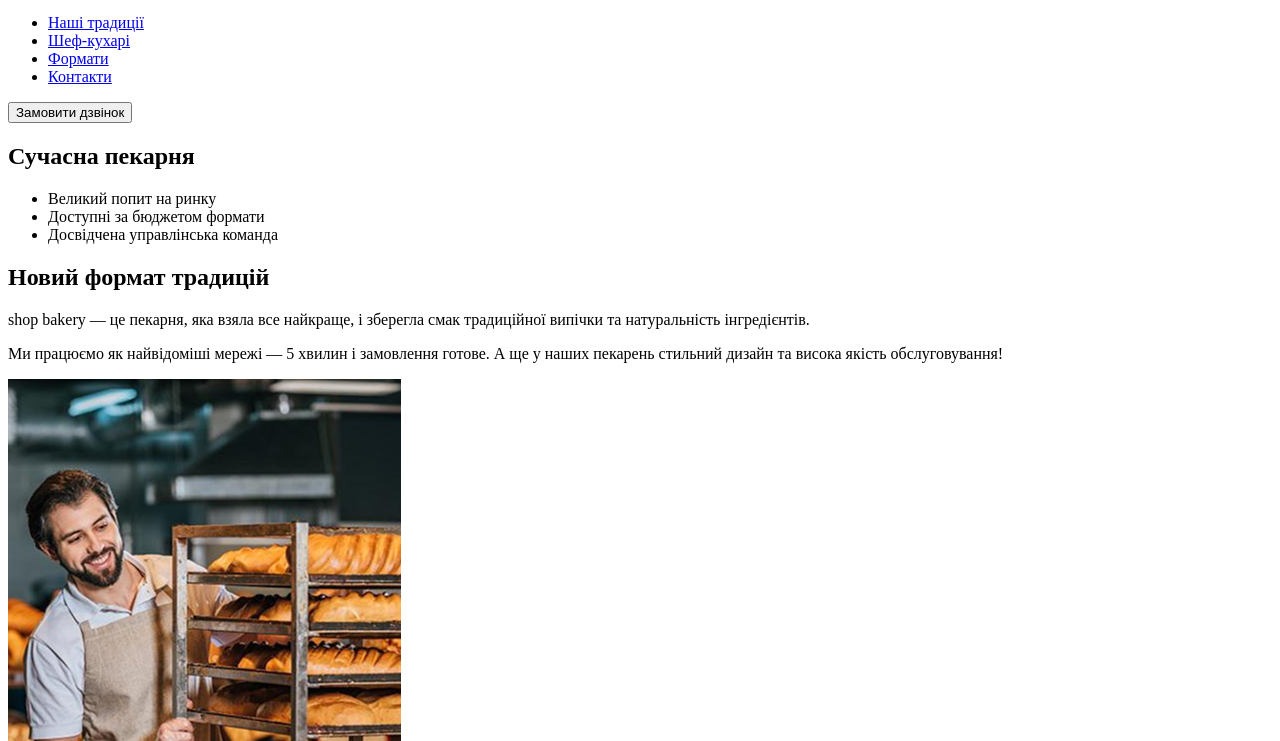
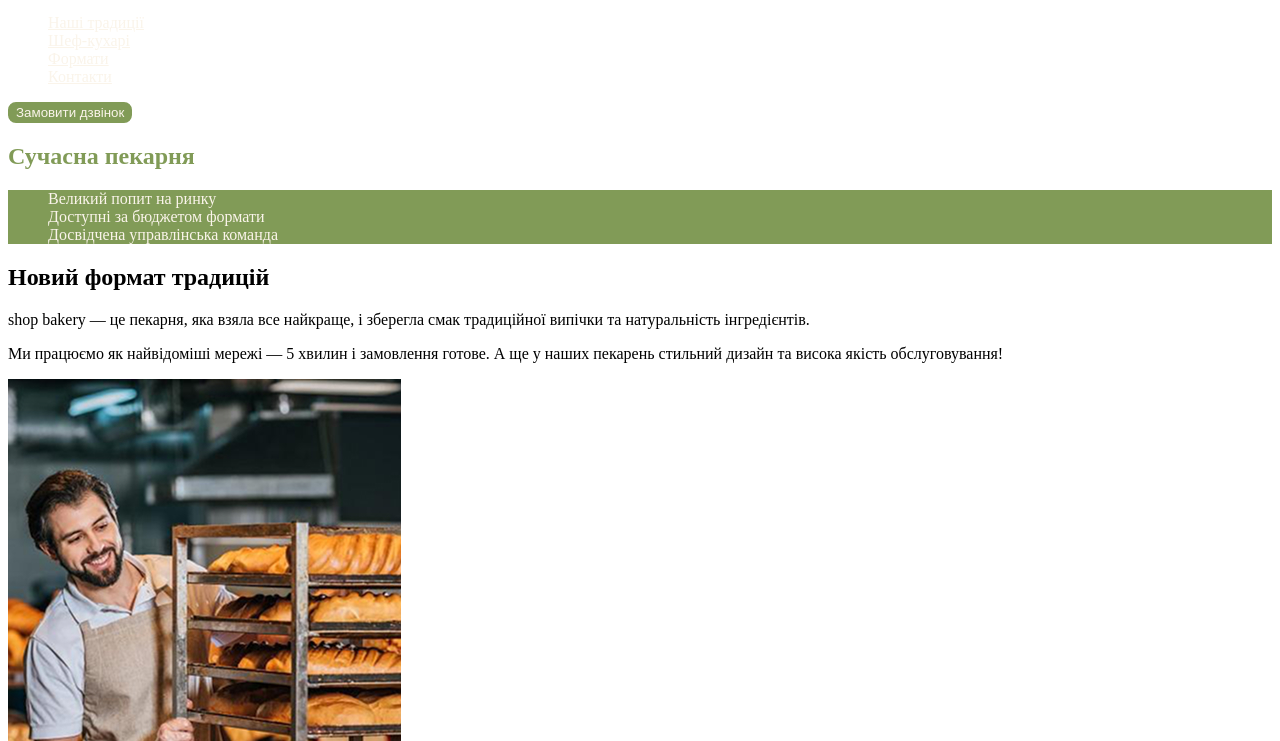
Before and after one commit to diana-aleynikova/HTML-CSS, a plain HTML site: page index.html in a window 1280 px wide. Shown: the part 59-800 px from the top of the page. Drawn offline with Linux system fonts and the light colour scheme.

Commit message:
Add style.css and css variables

```diff
--- /dev/null
+++ b/css/styles.css
@@ -0,0 +1,46 @@
+:root{
+    --color-primary-dark:#31261A;
+    --color-primary-light: #FAF4EA;
+    --color-brand-dark: #465929;
+    --color-brand-light: #819B57;
+}
+/*Base*/
+ul{
+    list-style-type: none;
+}
+/*Button*/
+.button {
+    color: var(--color-primary-light);
+    background-color: var(--color-brand-light);
+    border: 2px solid var(--color-brand-light);
+    border-radius: 8px;
+    cursor: pointer;
+}
+.button:hover{
+    color: var(--color-brand-dark);
+    background-color: transparent;
+    border: 2px solid var(--color-brand-light);
+    border-radius: 8px;
+}
+/*Link*/
+.link{
+    color: var(--color-primary-light);
+}
+.link:hover{
+    color: var(--color-brand-light);
+}
+/*Hero section*/
+.hero-title{
+    color: var(--color-primary-light);
+}
+.hero-title .accent{
+    color: var(--color-brand-light);
+}
+/*Advantages section*/
+.advantages-list{
+    color: var(--color-primary-light);
+    background-color: var(--color-brand-light);
+}
+.section-title .accent{
+    color: var(--color-primary-dark);
+}
--- a/index.html
+++ b/index.html
@@ -4,6 +4,7 @@
     <meta charset="UTF-8" />
     <meta name="viewport" content="width=device-width, initial-scale=1.0" />
     <title>Сучасна пекарня</title>
+    <link rel="stylesheet" href="./css/styles.css" />
   </head>
   <body>
     <header>
@@ -12,29 +13,29 @@
           <img src="./images/logo.svg" alt="logo modern bakery" />
         </a>
         <ul>
-          <li><a href="#traditions-section">Наші традиції</a></li>
-          <li><a href="#chef-section">Шеф-кухарі</a></li>
-          <li><a href="#formats-section">Формати</a></li>
-          <li><a href="#contact-section">Контакти</a></li>
+          <li><a class="link" href="#traditions-section">Наші традиції</a></li>
+          <li><a class="link" href="#chef-section">Шеф-кухарі</a></li>
+          <li><a class="link" href="#formats-section">Формати</a></li>
+          <li><a class="link" href="#contact-section">Контакти</a></li>
         </ul>
       </nav>
       <!-- order the call-->
-      <button type="button">Замовити дзвінок</button>
+      <button class="button" type="button">Замовити дзвінок</button>
     </header>
     <main>
       <!--section 1-->
       <section>
-        <h1>Сучасна пекарня</h1>
+        <h1 class="hero-title"><span class="accent">Сучасна пекарня</span></h1>
       </section>
       <!--section 2-->
       <section id="traditions-section">
-        <ul>
+        <ul class="advantages-list">
           <li>Великий попит на ринку</li>
           <li>Доступні за бюджетом формати</li>
           <li>Досвідчена управлінська команда</li>
         </ul>
 
-        <h2>Новий формат традицій</h2>
+        <h2 class="section-title">Новий формат традицій</h2>
         <p>
           <span>shop bakery</span> — це пекарня, яка взяла все найкраще, і
           зберегла смак традиційної випічки та натуральність інгредієнтів.
@@ -51,7 +52,9 @@
       </section>
       <!--section 3-->
       <section id="chef-section">
-        <h2>Наші найкращі шеф -кухарі</h2>
+        <h2 class="section-title">
+          Наші найкращі <span class="accent">шеф -кухарі</span>
+        </h2>
         <ul>
           <li>
             <article>
@@ -76,7 +79,7 @@
       </section>
       <!--section 4-->
       <section id="formats-section">
-        <h2>Формати</h2>
+        <h2 class="section-title">Формати</h2>
         <ul>
           <li>
             <article>
@@ -97,7 +100,7 @@
       </section>
       <!--section 5-->
       <section id="contact-section">
-        <h2>Приєднуйся до мережі пекарень</h2>
+        <h2 class="section-title">Приєднуйся до мережі пекарень</h2>
         <iframe
           src="https://www.google.com/maps/embed?pb=!1m18!1m12!1m3!1d2540.1636304352783!2d30.488698375797025!3d50.45667757159338!2m3!1f0!2f0!3f0!3m2!1i1024!2i768!4f13.1!3m3!1m2!1s0x40d4ce637c006b2d%3A0xaf86385f19996ff0!2z0YPQuy4g0KHQtdGH0LXQstGL0YUg0KHRgtGA0LXQu9GM0YbQvtCyLCA1NCwg0JrQuNC10LIsINCj0LrRgNCw0LjQvdCwLCAwMjAwMA!5e0!3m2!1sru!2sie!4v1767123029474!5m2!1sru!2sie"
           width="603"
```
